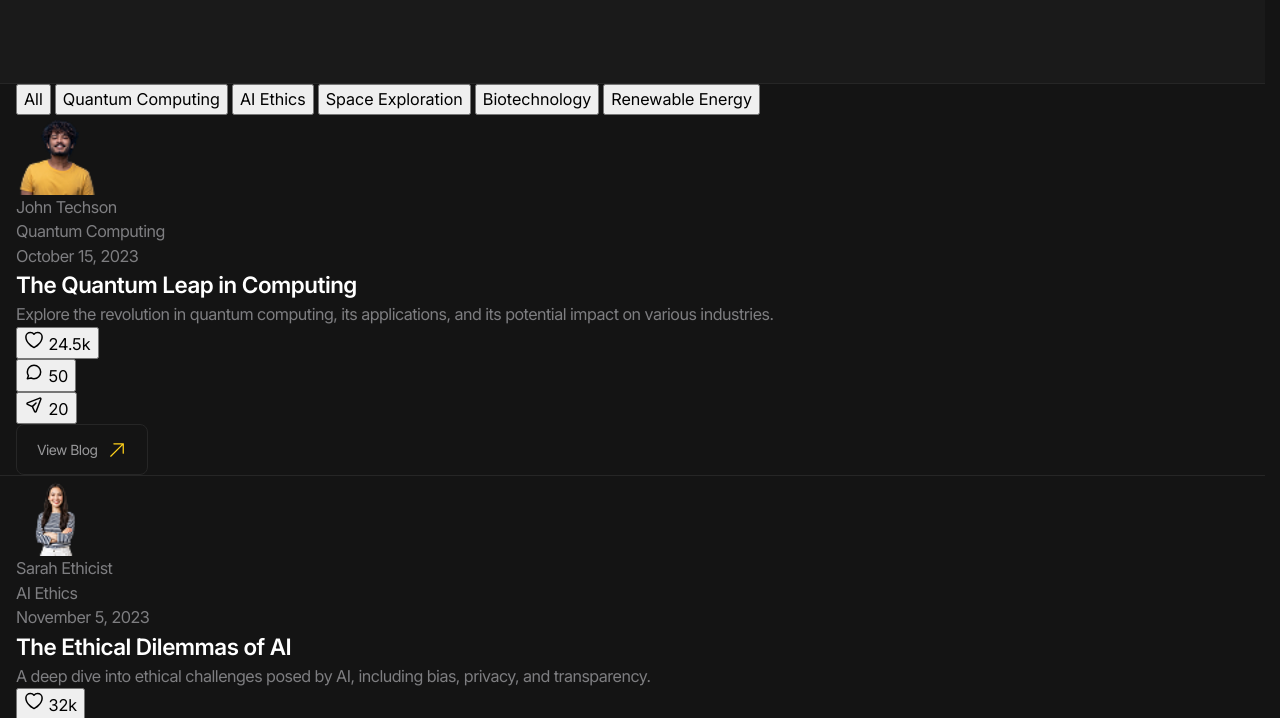
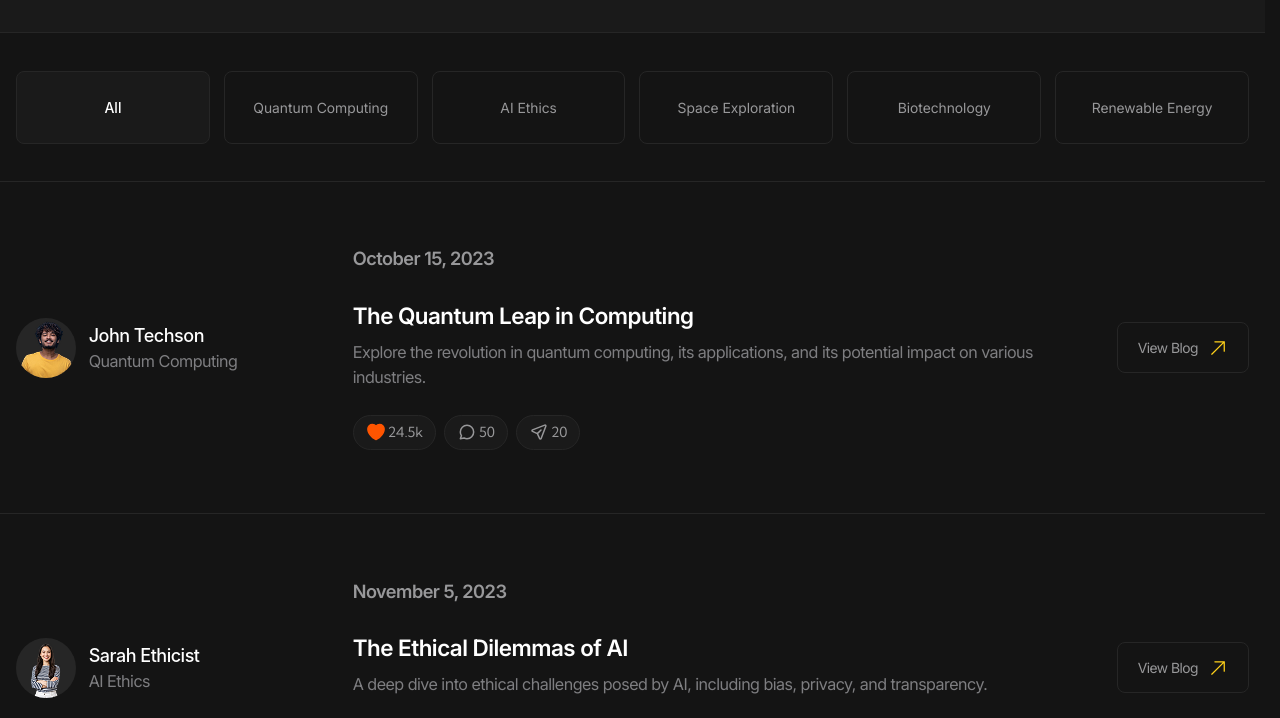
Before and after one commit to mikhail4dev/Future-Tech, a website with bundled scripts: page index.html in a window 1280 px wide. Shown: the part 244-962 px from the top of the page. Built offline with nearby package versions, Linux system fonts and the light colour scheme; files whose address does not match are found by name.

Commit message:
style: add blog section styles

```diff
--- a/index.html
+++ b/index.html
@@ -436,7 +436,7 @@
               role="tab"
               aria-controls="tabpanel-1"
               data-js-tabs-button
-              aria-selected="false"
+              aria-selected="true"
             >
               All
             </button>
@@ -447,7 +447,8 @@
               role="tab"
               aria-controls="tabpanel-2"
               data-js-tabs-button
-              aria-selected="true"
+              aria-selected="false"
+              tabindex="-1"
             >
               Quantum Computing
             </button>
@@ -531,7 +532,7 @@
                     </div>
                   </div>
                   <div class="blog-card__body">
-                    <time class="blog-card__date" datetime="2023-10-15">
+                    <time class="blog-card__date h6" datetime="2023-10-15">
                       October 15, 2023
                     </time>
                     <div class="blog-card__info">
@@ -626,7 +627,7 @@
                     </div>
                   </div>
                   <div class="blog-card__body">
-                    <time class="blog-card__date" datetime="2023-11-05">
+                    <time class="blog-card__date h6" datetime="2023-11-05">
                       November 5, 2023
                     </time>
                     <div class="blog-card__info">
@@ -643,7 +644,7 @@
                       <ul class="blog-actions__list">
                         <li class="blog-actions__item">
                           <button
-                            class="blog-actions__button is-active"
+                            class="blog-actions__button"
                             type="button"
                             aria-label="Like"
                             title="Like"
@@ -720,7 +721,7 @@
                     </div>
                   </div>
                   <div class="blog-card__body">
-                    <time class="blog-card__date" datetime="2023-12-10">
+                    <time class="blog-card__date h6" datetime="2023-12-10">
                       December 10, 2023
                     </time>
                     <div class="blog-card__info">
@@ -737,7 +738,7 @@
                       <ul class="blog-actions__list">
                         <li class="blog-actions__item">
                           <button
-                            class="blog-actions__button is-active"
+                            class="blog-actions__button"
                             type="button"
                             aria-label="Like"
                             title="Like"
--- /dev/null
+++ b/styles/blocks/_blog-actions.scss
@@ -0,0 +1,59 @@
+@use '../helpers' as *;
+
+.blog-actions {
+  &__list {
+    display: flex;
+    column-gap: rem(10);
+
+    @include laptop {
+      column-gap: rem(8);
+    }
+  }
+
+  &__button {
+    display: inline-flex;
+    align-items: center;
+    column-gap: rem(4);
+    padding: rem(8) rem(16);
+    color: var(--color-gray-60);
+    font-family: var(--font-family-accent);
+    font-size: rem(18);
+    background-color: var(--color-dark-10);
+    border: var(--border);
+    border-radius: rem(100);
+
+    @include laptop {
+      padding: rem(6) rem(12);
+      column-gap: rem(2);
+      font-size: rem(14);
+    }
+
+    &.is-active {
+      svg * {
+        fill: var(--color-red);
+        stroke: var(--color-red);
+      }
+    }
+  }
+
+  &__icon-wrapper {
+    --size: #{rem(24)};
+
+    @include square(var(--size));
+
+    display: flex;
+
+    @include laptop {
+      --size: #{rem(20)};
+    }
+
+    svg {
+      width: 100%;
+      height: 100%;
+
+      * {
+        fill: transparent;
+      }
+    }
+  }
+}
--- /dev/null
+++ b/styles/blocks/_blog-card.scss
@@ -0,0 +1,48 @@
+@use '../helpers' as *;
+
+.blog-card {
+  display: grid;
+  grid-template-columns: 24% 1fr auto;
+  column-gap: fluid(50, 28);
+  padding-block: fluid(80, 40);
+
+  @include tablet {
+    grid-template-columns: 1fr auto;
+    grid-template-areas:
+      'author link'
+      'body body';
+    row-gap: rem(30);
+  }
+
+  &__author {
+    @include tablet {
+      grid-area: author;
+    }
+  }
+
+  &__body {
+    display: grid;
+    row-gap: fluid(30, 20);
+
+    @include tablet {
+      grid-area: body;
+    }
+  }
+
+  &__date {
+    color: var(--color-gray-60);
+  }
+
+  &__info {
+    display: grid;
+    row-gap: fluid(10, 4);
+  }
+
+  &__link {
+    align-self: center;
+
+    @include tablet {
+      grid-area: link;
+    }
+  }
+}
--- /dev/null
+++ b/styles/blocks/_person-card.scss
@@ -0,0 +1,35 @@
+@use '../helpers' as *;
+
+.person-card {
+  display: flex;
+  align-items: center;
+  column-gap: fluid(16, 8);
+
+  &__image {
+    width: rem(80);
+    background-color: var(--color-dark-15);
+    border-radius: 50%;
+
+    @include laptop {
+      width: rem(60);
+    }
+  }
+
+  &__body {
+    display: grid;
+
+    @include laptop-above {
+      row-gap: rem(2);
+    }
+  }
+
+  &__name {
+    color: var(--color-light);
+    font-size: rem(20);
+    font-weight: 500;
+
+    @include laptop {
+      font-size: rem(18);
+    }
+  }
+}
--- a/styles/blocks/_section.scss
+++ b/styles/blocks/_section.scss
@@ -4,6 +4,22 @@
   &__header {
     padding-block: fluid(120, 40);
     background-color: var(--color-dark-10);
+
+    &-inner {
+      &:has(.section__link) {
+        display: grid;
+        align-items: center;
+        column-gap: 1rem;
+
+        @include mobile-above {
+          grid-template-columns: 1fr auto;
+        }
+
+        @include mobile {
+          row-gap: rem(30);
+        }
+      }
+    }
   }
 
   &__header-info {
--- /dev/null
+++ b/styles/blocks/_tabs.scss
@@ -0,0 +1,62 @@
+@use '../helpers' as *;
+
+.tabs {
+
+  &__header {
+    border-bottom: var(--border);
+
+    @include tablet {
+      overflow-x: auto;
+    }
+  }
+
+  &__buttons {
+    display: grid;
+    grid-template-columns: repeat(6, 1fr);
+    column-gap: rem(20);
+    padding-block: fluid(50, 20);
+
+    @include laptop {
+      column-gap: rem(14);
+    }
+
+    @include tablet {
+      width: max-content;
+    }
+  }
+
+  &__button {
+    padding: fluid(30, 18) rem(11);
+    background-color: transparent;
+    color: var(--color-gray-60);
+    font-size: rem(18);
+    border: var(--border);
+    border-radius: rem(8);
+
+    @include laptop {
+      font-size: rem(14);
+    }
+
+    @include hover {
+      color: var(--color-accent);
+      border-color: var(--color-accent);
+    }
+
+    &.is-active {
+      background-color: var(--color-dark-10);
+      color: var(--color-light);
+      font-weight: 500;
+      pointer-events: none;
+    }
+  }
+
+  &__contents {
+    &:has(.is-active) {
+      display: none;
+    }
+
+    &:focus-visible {
+      outline-offset: -1rem;
+    }
+  }
+}
--- a/styles/main.scss
+++ b/styles/main.scss
@@ -29,6 +29,12 @@
 @use './blocks/tile';
 @use './blocks/card';
 
+//Section Blog
+@use './blocks/tabs';
+@use './blocks/person-card';
+@use './blocks/blog-actions';
+@use './blocks/blog-card';
+
 //Временно скрываем готовые секции
 .header,
 main > *:not(:last-child),
```
Also changed, not shown: styles/main.css, 1 other file.
